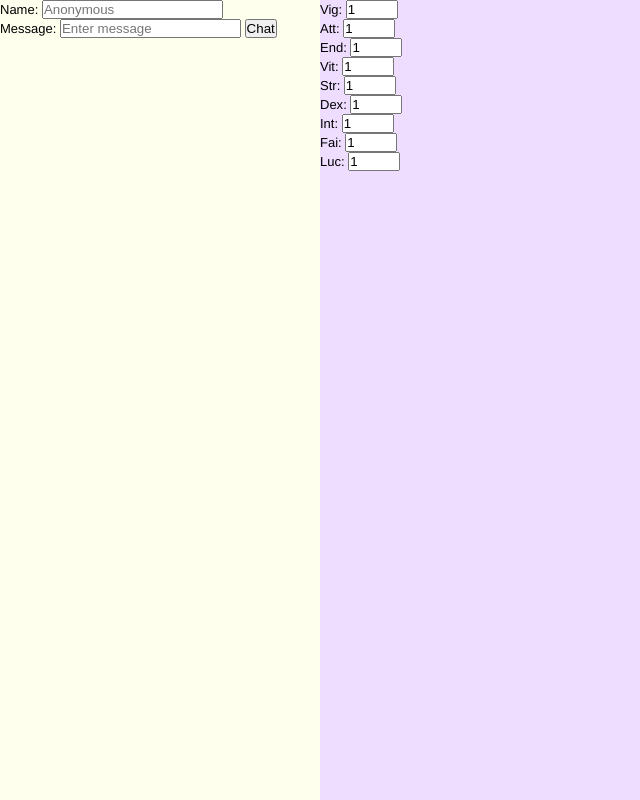
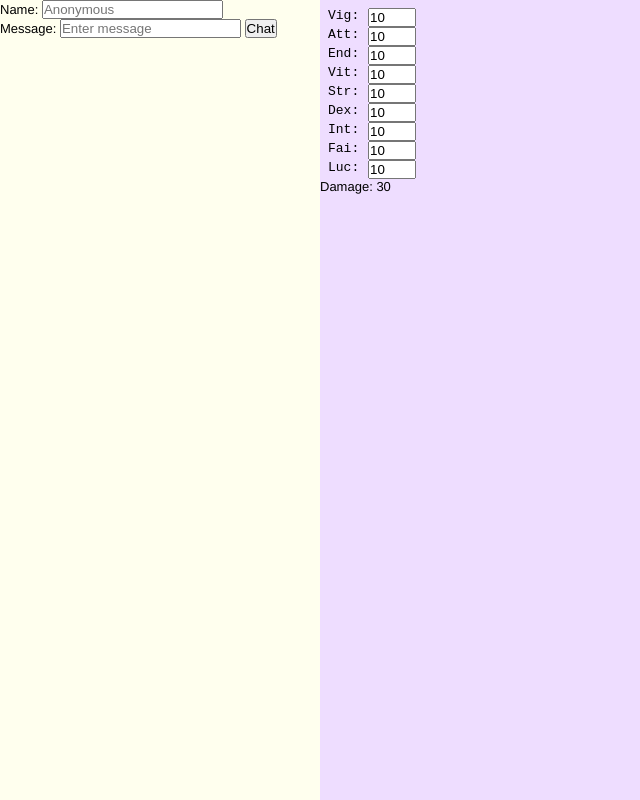
Before and after one commit to busisd/nodejs_chat_app, a website: page index.html in a window 1280 px wide. Shown: the whole page, without its empty margins (0-640 px from the left). Drawn offline with nearby package versions, Linux system fonts and the light colour scheme; no server answers.

Commit message:
Updated to import some (outdated but simplified) weapon stat data, and to display a placeholder weapon damage field

```diff
--- a/chat_server.js
+++ b/chat_server.js
@@ -10,7 +10,7 @@ var server = http.Server(app);
 var io = socketio(server);
 
 const port = 3000;
-const hostname = '127.0.0.1';
+const hostname = '0.0.0.0';
 
 server.listen(port, hostname);
 
--- a/public/BuildDisplay.js
+++ b/public/BuildDisplay.js
@@ -14,6 +14,7 @@ function StatField(props) {
 		": ",
 		React.createElement("input", {
 			type: "number",
+			className: "stat_num",
 			min: 1,
 			max: 99,
 			step: 1,
@@ -29,6 +30,20 @@ function handleChange(e) {
 	console.log(e.target.value);
 }
 
+function DamageDisplay(props) {
+	return React.createElement(
+		"span",
+		null,
+		" Damage: ",
+		calc_damage(props.Str, props.Dex, props.Int),
+		" "
+	);
+}
+
+function calc_damage(Str, Dex, Int) {
+	return parseInt(Str) + parseInt(Dex) + parseInt(Int);
+}
+
 var BuildDisplay = function (_React$Component) {
 	_inherits(BuildDisplay, _React$Component);
 
@@ -38,15 +53,15 @@ var BuildDisplay = function (_React$Component) {
 		var _this = _possibleConstructorReturn(this, (BuildDisplay.__proto__ || Object.getPrototypeOf(BuildDisplay)).call(this, props));
 
 		_this.state = {
-			Vig: 1,
-			Att: 1,
-			End: 1,
-			Vit: 1,
-			Str: 1,
-			Dex: 1,
-			Int: 1,
-			Fai: 1,
-			Luc: 1
+			Vig: 10,
+			Att: 10,
+			End: 10,
+			Vit: 10,
+			Str: 10,
+			Dex: 10,
+			Int: 10,
+			Fai: 10,
+			Luc: 10
 		};
 		return _this;
 	}
@@ -96,8 +111,11 @@ var BuildDisplay = function (_React$Component) {
 			var _this4 = this;
 
 			return React.createElement(
-				"p",
+				"div",
 				null,
+				React.createElement(
+					"div",
+					{ id: "stat_list" },
 					" ",
 					Object.entries(this.state).map(function (entry) {
 						return React.createElement(StatField, {
@@ -109,6 +127,8 @@ var BuildDisplay = function (_React$Component) {
 						});
 					}),
 					" "
+				),
+				React.createElement(DamageDisplay, { Str: this.state.Str, Dex: this.state.Dex, Int: this.state.Int })
 			);
 		}
 	}]);
--- a/public/ChatServerMethods.js
+++ b/public/ChatServerMethods.js
@@ -1,4 +1,6 @@
-$(function () {
+$(siteSetup);
+
+function siteSetup() {
 	var socket = io();
 
 	socket.on('message', function(data) {
@@ -23,9 +25,42 @@ $(function () {
 
 	setMsgContainerMaxHeight();
 	$(window).resize(setMsgContainerMaxHeight);
-});
+
+	load_weapon_scale_data();
+}
 
 var msg_container = $("#message_container");
 function setMsgContainerMaxHeight() {
 	msg_container.css({ 'maxHeight' : (window.innerHeight*.9).toString()+"px" });
 }
+
+var scale_data;
+var sat_curve;
+function load_weapon_scale_data() {
+	$.get("/scale_data.csv", (scale_data_plaintext, textStatus, req) => {
+		scale_data = parse_csv_key_by_first_row_and_column(scale_data_plaintext);
+	});
+	$.get("/sat_curve.csv", (sat_curve_plaintext, textStatus, req) => {
+		sat_curve = parse_csv_key_by_first_row_and_column(sat_curve_plaintext);
+	});
+}
+
+function parse_csv_key_by_first_row_and_column(csv_text) {
+	let parsed_csv_dict = {}
+
+	let data_array = csv_text.split("\n");
+	let header_tags = data_array[0].split(",");
+
+	for (let i=1; i<data_array.length; i++) {
+		let cur_row = data_array[i].split(",");
+		let new_row_dict = {};
+
+		for (let j=1; j<header_tags.length; j++) {
+			new_row_dict[header_tags[j]] = cur_row[j];
+		}
+
+		parsed_csv_dict[cur_row[0]] = new_row_dict;
+	}
+
+	return parsed_csv_dict;
+}
--- a/public/chat_server.css
+++ b/public/chat_server.css
@@ -51,3 +51,17 @@ body {
     text-decoration: underline;
     cursor: pointer;
 }
+
+#stat_list {
+	width: 72pt;
+	display: grid;
+	grid-template-columns: 100%;
+    font-family: monospace;
+    padding-left: 6pt;
+    padding-top: 6pt;
+}
+
+.stat_num {
+	width: 36pt;
+	float: right;
+}
```
Also changed, not shown: react_src/BuildDisplay.js (+25 -11 lines), react_src/MessageContainer.js (line endings or trailing spaces). Lines whose indentation alone changed are shown as unchanged.
